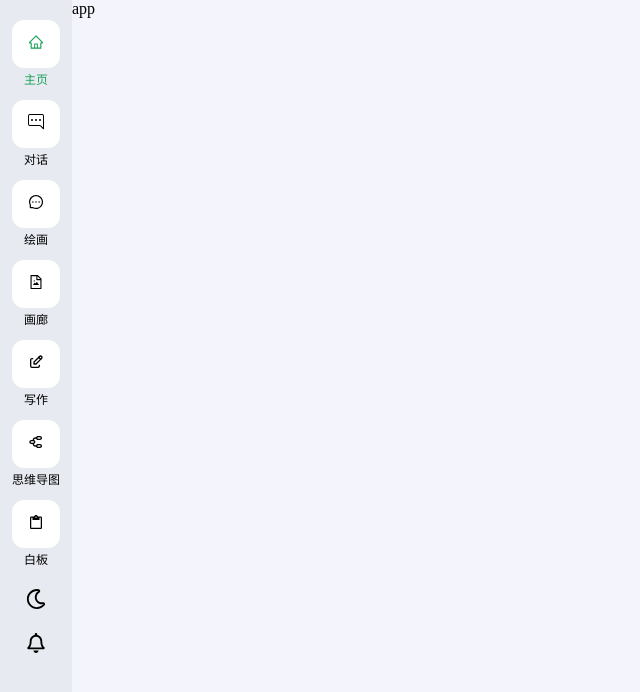
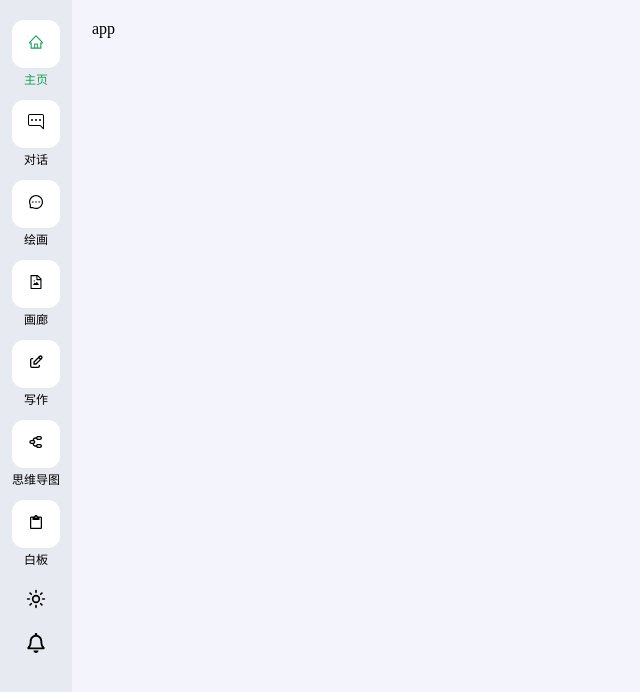
Before and after one commit to LadyChatterleyLover/ai-sass, a Next.js app: page / in a window 1280 px wide. Shown: the top 692 px of the page, without its empty margins (0-640 px from the left). Built offline with nearby package versions, Linux system fonts and the light colour scheme.

Commit message:
feat: 完成暗黑模式切换

```diff
--- a/package.json
+++ b/package.json
@@ -10,6 +10,7 @@
   },
   "dependencies": {
     "@ant-design/cssinjs": "1.18.0-alpha.5",
+    "ahooks": "^3.7.8",
     "antd": "^5.11.4",
     "axios": "^1.6.2",
     "next": "14.0.3",
--- a/src/app/(views)/layout.tsx
+++ b/src/app/(views)/layout.tsx
@@ -8,11 +8,11 @@ interface Props {
 
 const ViewLayout: React.FC<Props> = ({ children }) => {
   return (
-    <div className='w-full h-full flex bg-[#f3f4fc] dark:bg-[#101014]'>
-      <div className='w-[72px]'>
+    <div className="w-full h-full flex  bg-[#f3f4fc] dark:bg-[#101014]">
+      <div className="w-[72px]">
         <NavSide></NavSide>
       </div>
-      <div>{children}</div>
+      <div className="p-5">{children}</div>
     </div>
   )
 }
--- a/src/app/components/navSide/NavSide.tsx
+++ b/src/app/components/navSide/NavSide.tsx
@@ -1,13 +1,18 @@
+import { useEffect } from 'react'
+import { usePathname } from 'next/navigation'
 import { AiOutlineHome, AiOutlineMessage, AiOutlineFileImage } from 'react-icons/ai'
 import { BsChatRightDots } from 'react-icons/bs'
 import { TbEdit } from 'react-icons/tb'
 import { RiMindMap } from 'react-icons/ri'
 import { IoMdClipboard } from 'react-icons/io'
 import { FaRegMoon, FaRegBell } from 'react-icons/fa'
-import { usePathname } from 'next/navigation'
+import { LuSun } from 'react-icons/lu'
+import { useThemeStore } from '../../store/theme'
 
 const NavSide = () => {
   const pathname = usePathname()
+  const themeStore = useThemeStore()
+  const mode = useThemeStore(state => state.mode)
   const menuList = [
     {
       name: '主页',
@@ -46,36 +51,60 @@ const NavSide = () => {
     },
   ]
 
+  const setMode = () => {
+    const html = document.querySelector('html')
+    const classList = html?.classList
+    if (classList?.contains('dark')) {
+      classList.remove('dark')
+    } else {
+      classList?.add('dark')
+    }
+    themeStore.setMode(mode === 'light' ? 'dark' : 'light')
+  }
+
+  useEffect(() => {
+    if (!localStorage.getItem('mode')) {
+      localStorage.setItem('mode', 'light')
+    }
+  }, [])
+
   return (
-    <div className='f-ull flex flex-col h-full items-center bg-[#e8eaf1] dark:bg-[#25272d] py-5 px-3'>
-      <div className='flex flex-col items-center space-y-3 overflow-x-hidden overflow-y-auto'>
+    <div className="f-ull flex flex-col h-full items-center bg-[#e8eaf1] dark:bg-[#25272d] py-5 px-3">
+      <div className="flex flex-col items-center space-y-3 overflow-x-hidden overflow-y-auto">
         {menuList.map(item => (
           <div key={item.path}>
-            <div className='group h-12 w-12 flex items-center justify-center bg-white rounded-xl cursor-pointer'>
+            <div className="group h-12 w-12 flex items-center justify-center bg-white rounded-xl cursor-pointer">
               <div
                 className={`
                 transition group-hover:scale-110 group-hover:text-[#18A058FF] dark:group-hover:text-[#18A058FF]
                 ${pathname === item.path && 'text-[#18A058FF]'}
-              `}
-              >
+              `}>
                 {item.icon}
               </div>
             </div>
             <div
-              className={`menu-title mt-1 line-clamp-1 text-center text-xs
+              className={`menu-title mt-1 line-clamp-1 text-center text-xs dark:text-white
               ${pathname === item.path && 'text-[#18A058FF]'}
-              `}
-            >
+              `}>
               {item.name}
             </div>
           </div>
         ))}
       </div>
-      <div className='flex flex-col  items-center mt-5'>
-        <div className='mb-4 text-xl cursor-pointer'>
-          <FaRegMoon></FaRegMoon>
+      <div className="flex flex-col  items-center mt-5">
+        <div
+          className={`
+          mb-4 text-xl cursor-pointer
+          ${mode === 'dark' ? 'text-white' : ''}
+          `}
+          onClick={setMode}>
+          {mode === 'light' ? <LuSun></LuSun> : <FaRegMoon></FaRegMoon>}
         </div>
-        <div className='mb-4 text-xl cursor-pointer'>
+        <div
+          className={`
+          mb-4 text-xl cursor-pointer
+          ${mode === 'dark' ? 'text-white' : ''}
+          `}>
           <FaRegBell></FaRegBell>
         </div>
       </div>
--- /dev/null
+++ b/src/app/store/theme.ts
@@ -0,0 +1,18 @@
+import { create } from 'zustand'
+
+type Mode = 'light' | 'dark'
+
+interface State {
+  mode: Mode
+  setMode: (val: Mode) => void
+}
+
+export const useThemeStore = create<State>(set => ({
+  mode: (localStorage.getItem('mode') as Mode) ?? 'light',
+  setMode(val) {
+    set({
+      mode: val,
+    })
+    localStorage.setItem('mode', val)
+  },
+}))
```
Also changed, not shown: 1 other file (tests, documents, lock files or other folders).
